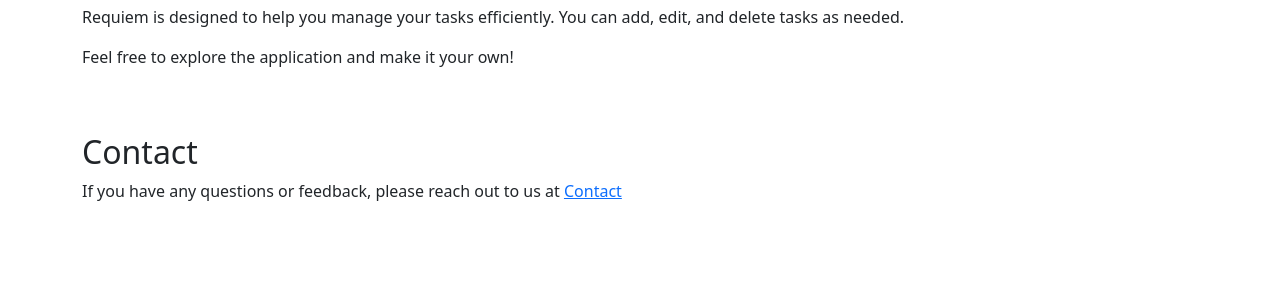
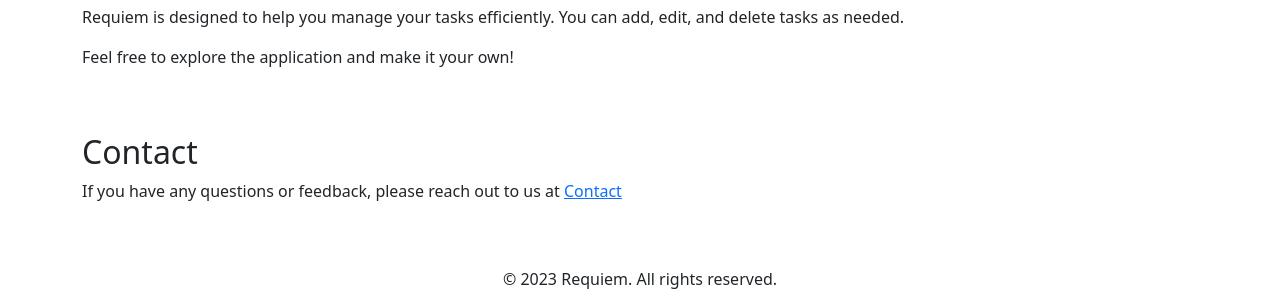
Before and after one commit to CarlitosJPYT/Mi-Aplicacion-Web, a website: page src/index.html in a window 1280 px wide. Shown: the part 589-896 px from the top of the page. Before the commit the page ends 808 px from the top, so only its background shows below. Drawn offline with nearby package versions, Linux system fonts and the light colour scheme.

Commit message:
Commit init

```diff
--- a/src/index.html
+++ b/src/index.html
@@ -43,6 +43,13 @@
                 <p>If you have any questions or feedback, please reach out to us at <a href="#">Contact</a></p>
             </div>
         </div>
+        <div class="row mt-5">
+            <div class="col-md-12">
+                <footer class="text-center">
+                    <p>&copy; 2023 Requiem. All rights reserved.</p>
+                </footer>
+            </div>
+        </div>
     </div>
     <script src="https://cdn.jsdelivr.net/npm/@popperjs/core@2.9.2/dist/umd/popper.min.js" integrity="sha384-IQsoLXl5PILFhosVNubq5LC7Qb9DXgDA9i+tQ8Zj3iwWAwPtgFTxbJ8NT4GN1R8p" crossorigin="anonymous"></script>
     <script src="https://cdn.jsdelivr.net/npm/bootstrap@5.0.2/dist/js/bootstrap.min.js" integrity="sha384-cVKIPhGWiC2Al4u+LWgxfKTRIcfu0JTxR+EQDz/bgldoEyl4H0zUF0QKbrJ0EcQF" crossorigin="anonymous"></script>
```
